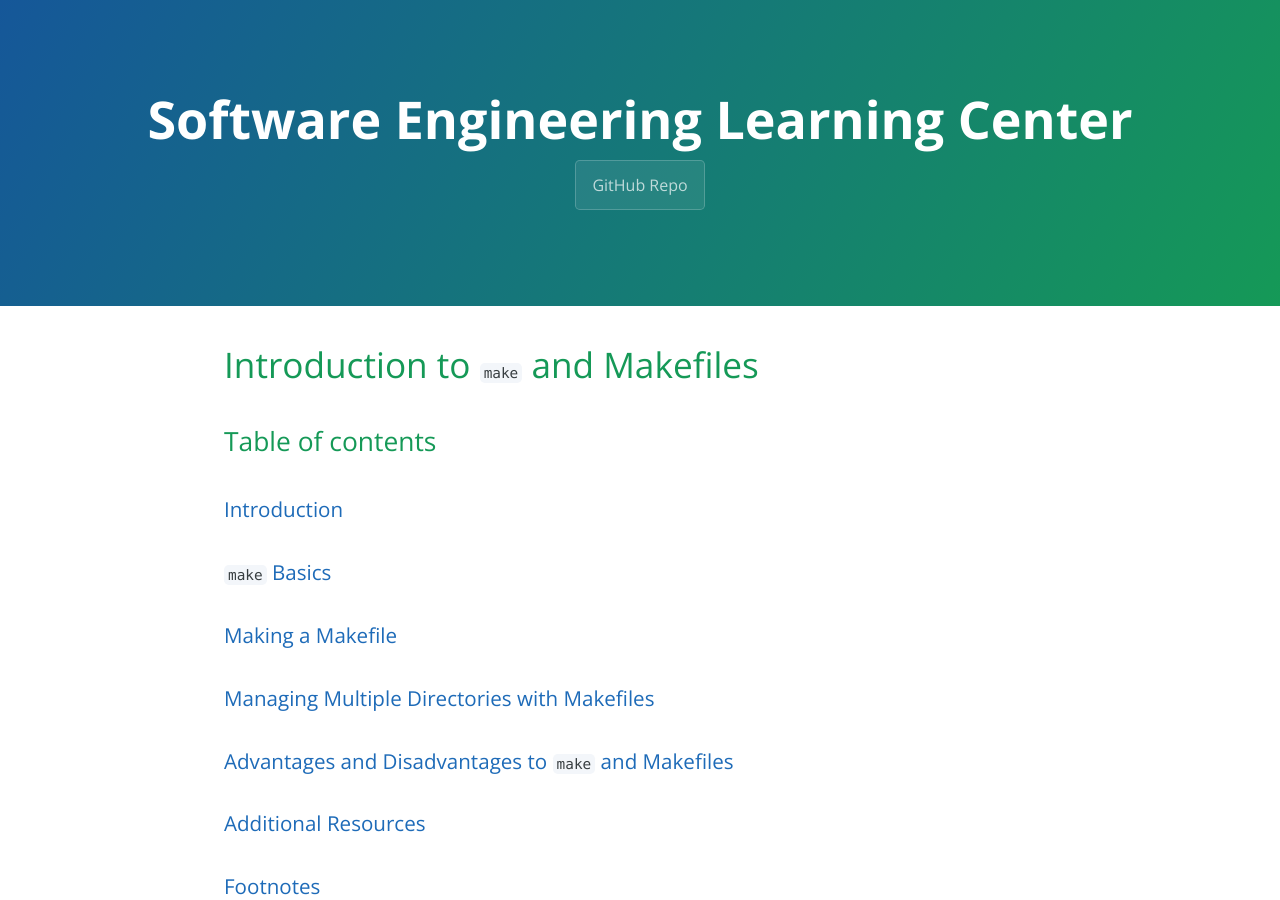
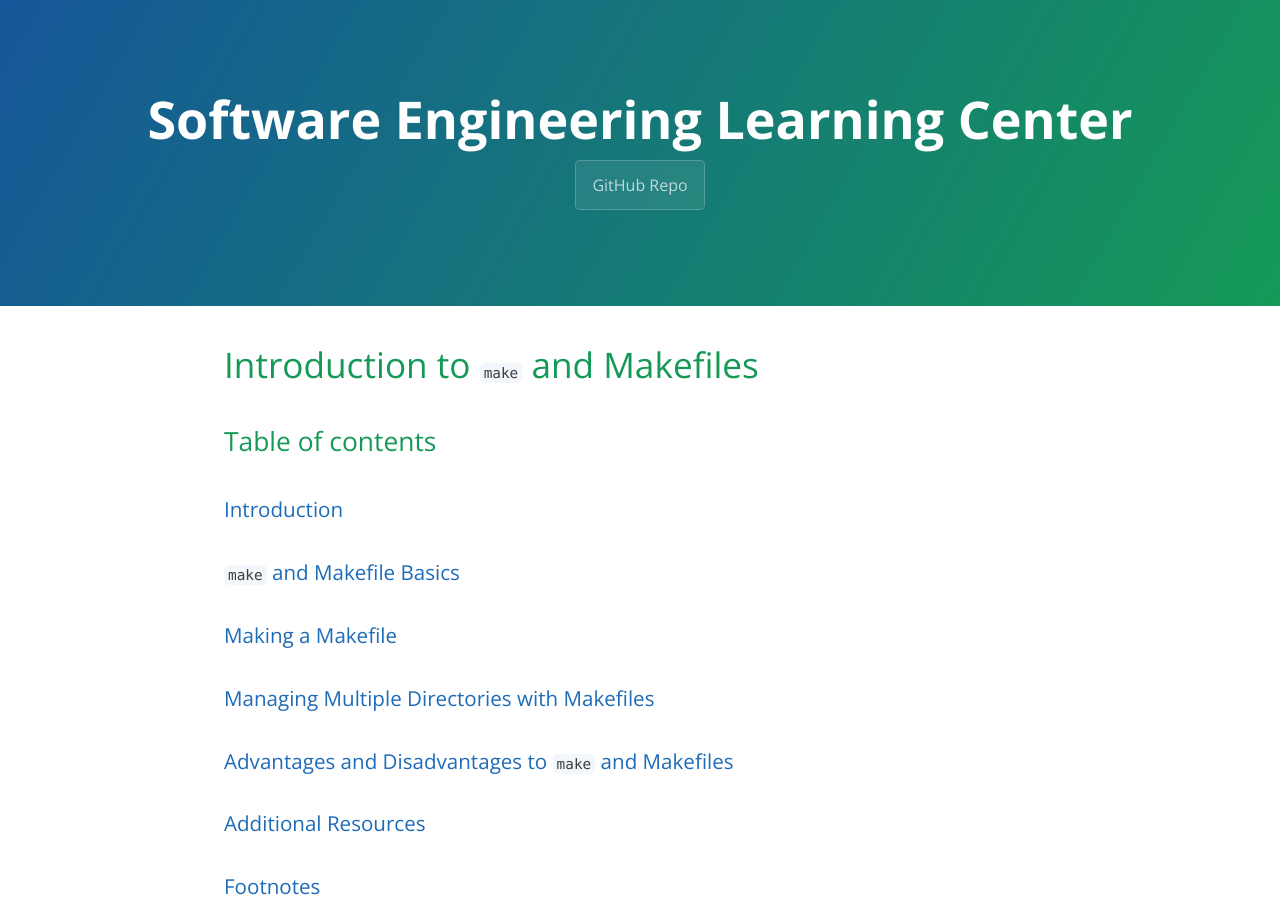
Before and after one commit to learning-software-engineering/learning-software-engineering.github.io, a Jekyll site: the page built from Topics/Development_Process/Introduction_to_make_and_Makefiles.md, in a window 1280 px wide and 900 px high. Built offline with Jekyll 4.4.1, drawn with Linux system fonts in a browser that asks for light colours; our own code applies the rules of GitHub Pages for plain Markdown files; some of the changed text lies outside the part shown.

Commit message:
Renaming section

````diff
--- a/Topics/Development_Process/Introduction_to_make_and_Makefiles.md
+++ b/Topics/Development_Process/Introduction_to_make_and_Makefiles.md
@@ -4,7 +4,7 @@
 
 ### [Introduction](#introduction-1)
 
-### [```make``` Basics](#make-basics-1)
+### [```make``` and Makefile Basics](#make-and-Makefile-basics-1)
 
 ### [Making a Makefile](#making-a-makefile-1)
 
@@ -51,7 +51,7 @@
 $ sudo apt-get install build-essential
 ```
 
-## ```make``` Basics
+## ```make``` and Makefile Basics
 
 #### Target
 
````
